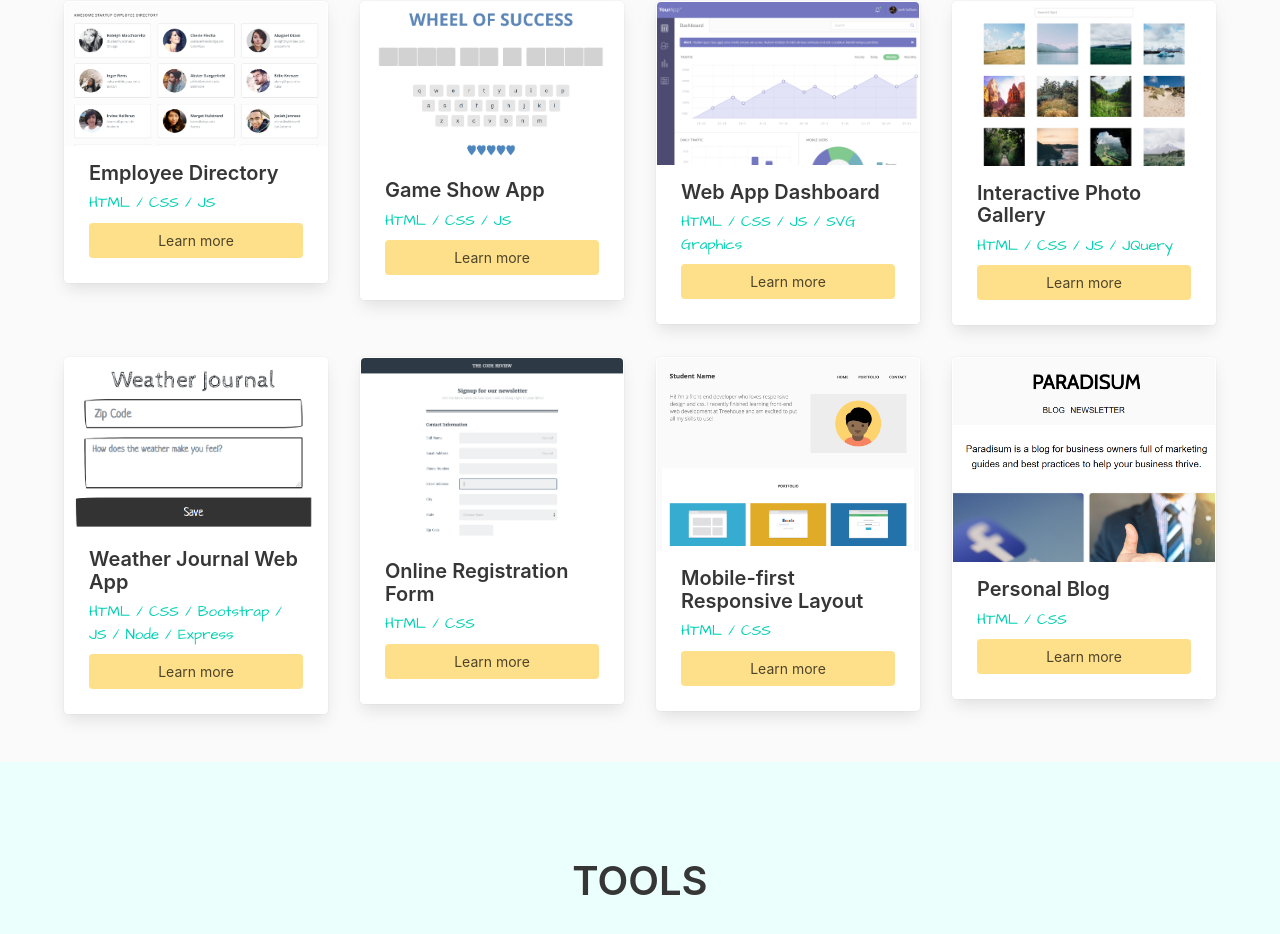
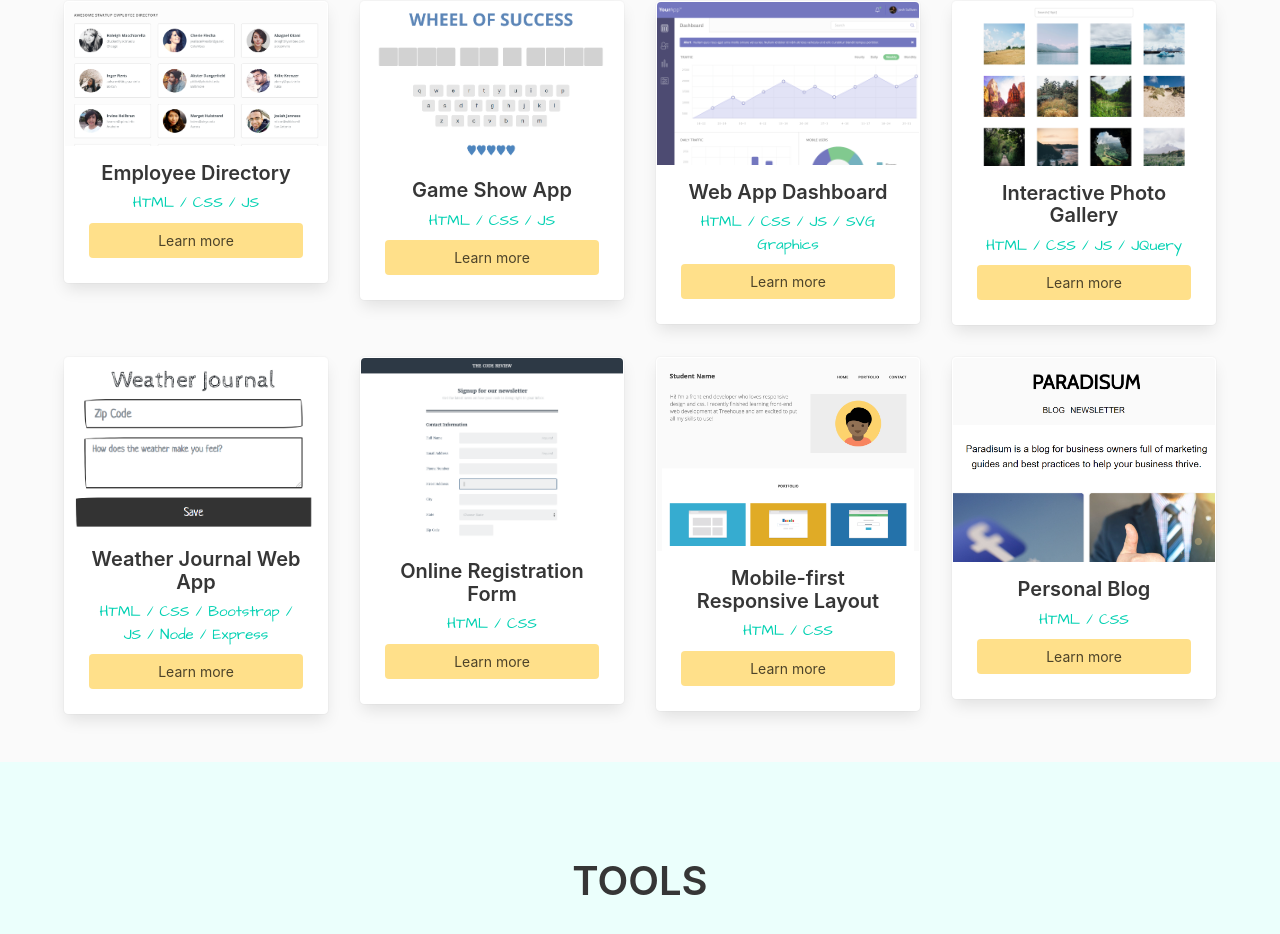
Before and after one commit to salymk/salym-portfolio, a React (Create React App) app: page / in a window 1280 px wide. Shown: the part 1515-2449 px from the top of the page. Built offline with nearby package versions, Linux system fonts and the light colour scheme.

Commit message:
Centered card content

```diff
--- a/src/sections/main-content/projects/ProjectCard.js
+++ b/src/sections/main-content/projects/ProjectCard.js
@@ -9,7 +9,7 @@ const ProjectCard = (props) => {
 				</figure>
 			</div>
 
-			<div className='card-content pt-4'>
+			<div className='card-content pt-4 has-text-centered'>
 				<div className='content mb-2'>
 					<h1 className='title is-5 mb-2'>{props.title}</h1>
 					<p className='subtitle-text has-text-primary'>{props.skills}</p>
```
